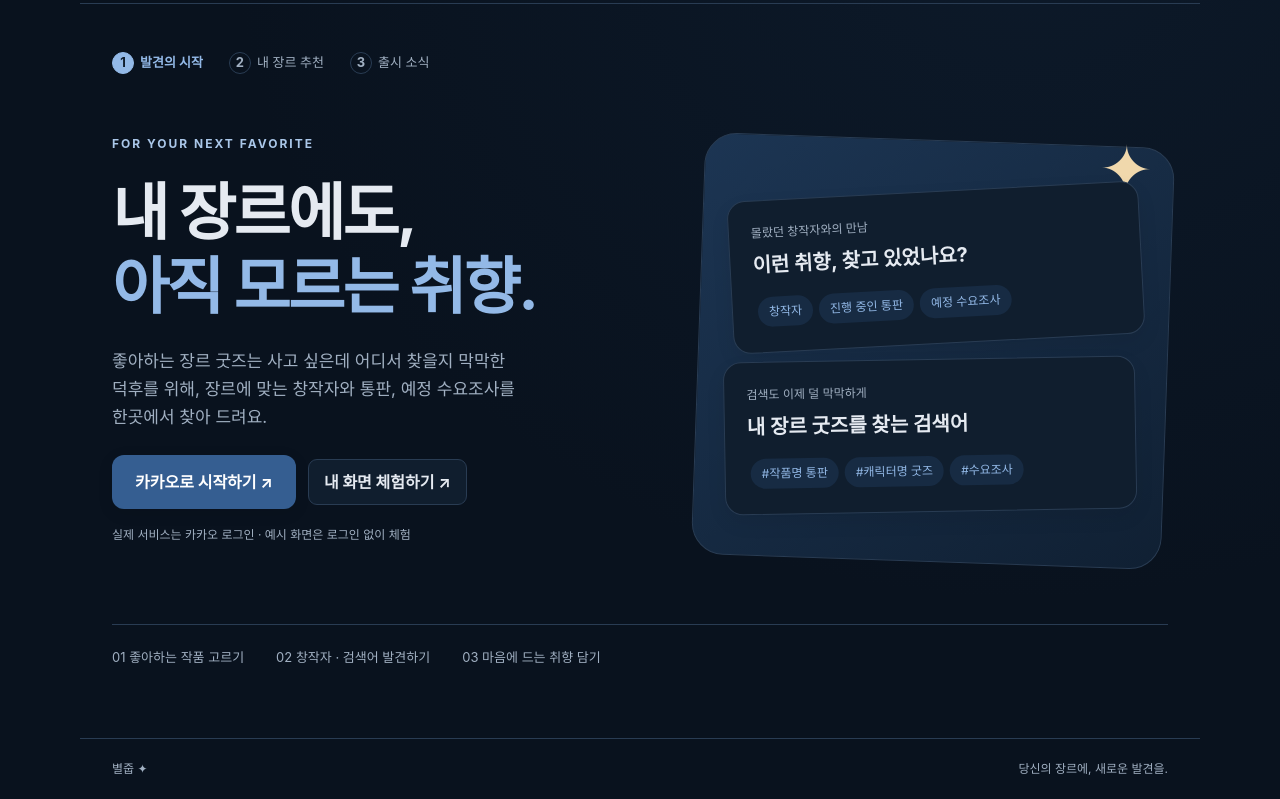
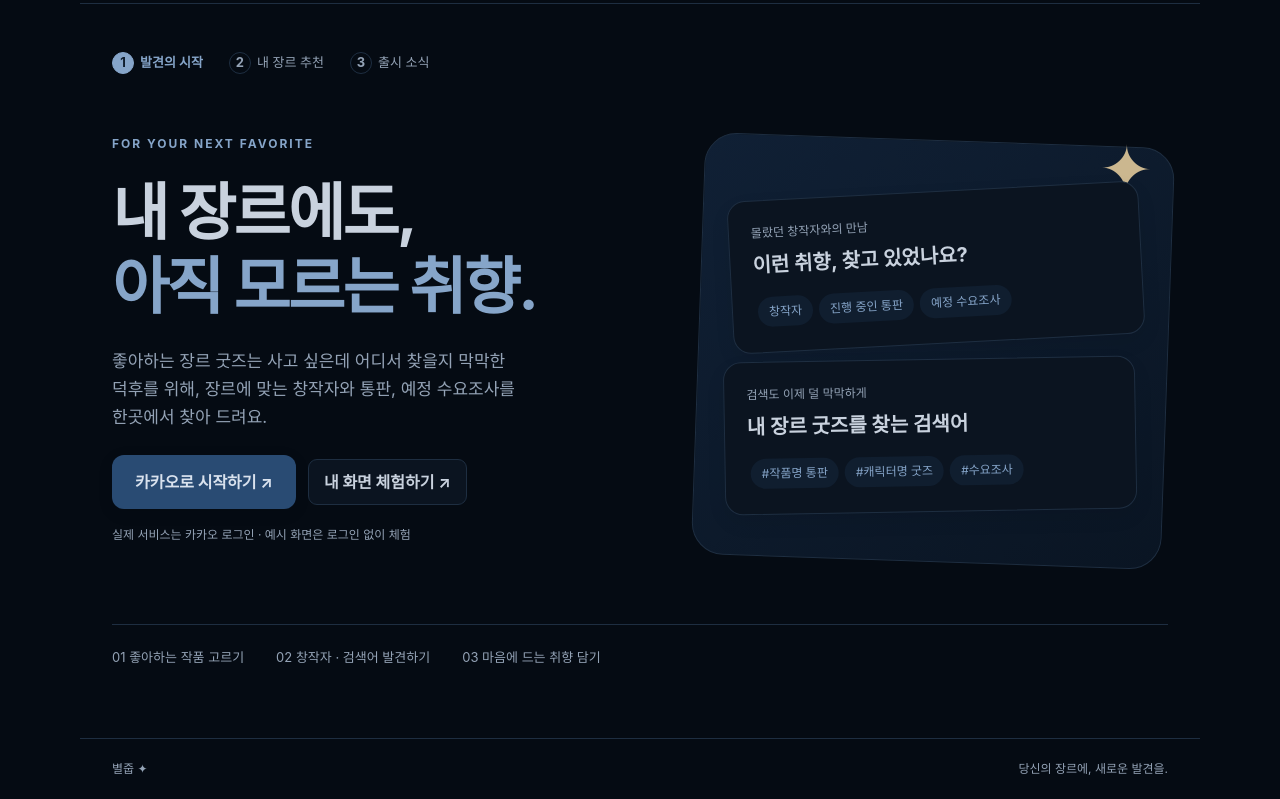
Before and after one commit to zxyhuzx/fandom-discovery-mvp, a website: page index.html in a window 1280 px wide. Shown: the part 95-894 px from the top of the page. Drawn offline with Linux system fonts and the light colour scheme.

Commit message:
Dim navy backgrounds and blue highlights for night viewing

```diff
--- a/assets/brand.css
+++ b/assets/brand.css
@@ -1,13 +1,15 @@
 /* Byeoljup: a quiet blue night, with warm starlight from the original icon. */
-:root{--starlight:#f0d8ac}
-body{min-height:100vh;background:radial-gradient(ellipse at 80% 0%,#14294155,transparent 55%),var(--paper)}
+:root{--paper:#050b13;--surface:#0b1420;--tint:#101e2f;--line:#1e2e41;--ink:#c9d2de;--muted:#94a3b6;--accent:#86a5c9;--button:#294b73;--starlight:#cbb78f}
+body{min-height:100vh;background:var(--paper)}
 .brand{display:inline-flex;align-items:center;gap:10px;flex-shrink:0;color:var(--ink);text-decoration:none}
 .brand img{display:block;width:48px;height:48px;border-radius:14px;object-fit:contain}
 .brand span,.visual:before,.success .symbol{color:var(--starlight)}
 .welcome-icon{display:block;border-radius:28px;margin-bottom:25px}
-.visual{background:linear-gradient(145deg,#1c3553,#102033);border:1px solid var(--line)}
-.eyebrow{color:#aac7e9}
-.primary{box-shadow:0 4px 16px #00000018}
-.secondary:hover{background:var(--tint);border-color:#507398}
+.visual{background:linear-gradient(145deg,#102035,#0a1523);border:1px solid var(--line)}
+.eyebrow{color:var(--accent)}
+.primary{color:#d9e2ee;box-shadow:0 4px 16px #00000018}
+.primary:hover{background:#325880}
+.secondary:hover{background:var(--tint);border-color:#3d5877}
+input::placeholder,textarea::placeholder{color:#8495aa}
 .card,.form-card,.input-box{box-shadow:0 8px 28px #00000012}
 @media(max-width:700px){.brand{gap:7px}.brand img{width:40px;height:40px;border-radius:12px}.welcome-icon{width:96px;height:96px}.small{max-width:120px;text-align:right}}
```
